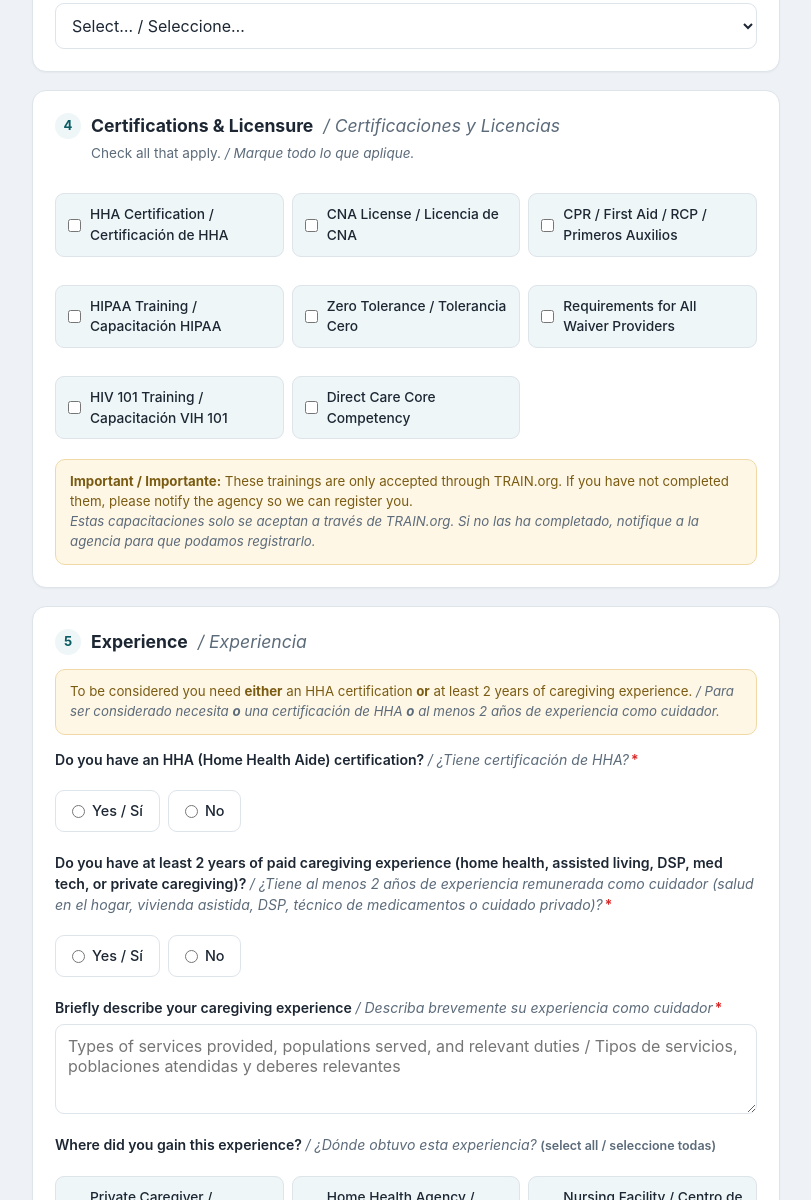
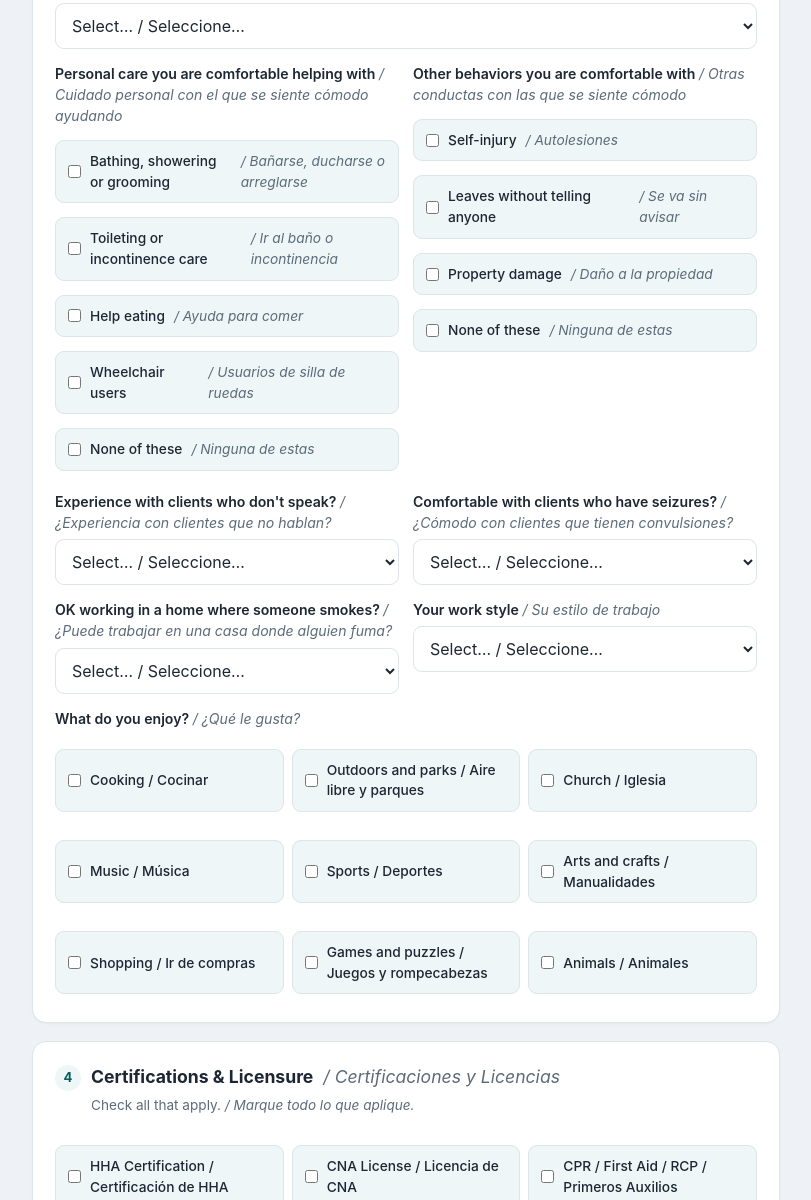
Before and after one commit to aolhc/Provider-Application, a plain HTML site: page index.html in a window 1280 px wide. Shown: the part 4084-5284 px from the top of the page, without its empty margins (234-1045 px from the left). Drawn offline with Linux system fonts and the light colour scheme.

Commit message:
Application: optional matching questions (personal care, behaviors, communication, seizures, smoking, work style, interests)
Co-Authored-By: Claude Opus 5.5 <noreply@anthropic.com>

```diff
--- a/index.html
+++ b/index.html
@@ -323,6 +323,82 @@
         </select>
       </div>
     </div>
+
+    <!-- Matching questions added Nov 18, 2026. Optional: a skipped answer is
+         stored as "not asked", never as a no. "None of these" is a real answer. -->
+    <div class="row">
+      <div>
+        <label>Personal care you are comfortable helping with <span class="es">/ Cuidado personal con el que se siente cómodo ayudando</span></label>
+        <label class="chk"><input type="checkbox" name="pref_personal_care" value="bathing">Bathing, showering or grooming <span class="es">/ Bañarse, ducharse o arreglarse</span></label>
+        <label class="chk"><input type="checkbox" name="pref_personal_care" value="toileting">Toileting or incontinence care <span class="es">/ Ir al baño o incontinencia</span></label>
+        <label class="chk"><input type="checkbox" name="pref_personal_care" value="eating">Help eating <span class="es">/ Ayuda para comer</span></label>
+        <label class="chk"><input type="checkbox" name="pref_personal_care" value="wheelchair">Wheelchair users <span class="es">/ Usuarios de silla de ruedas</span></label>
+        <label class="chk"><input type="checkbox" name="pref_personal_care" value="none" data-none>None of these <span class="es">/ Ninguna de estas</span></label>
+      </div>
+      <div>
+        <label>Other behaviors you are comfortable with <span class="es">/ Otras conductas con las que se siente cómodo</span></label>
+        <label class="chk"><input type="checkbox" name="pref_other_behaviors" value="self_injury">Self-injury <span class="es">/ Autolesiones</span></label>
+        <label class="chk"><input type="checkbox" name="pref_other_behaviors" value="elopement">Leaves without telling anyone <span class="es">/ Se va sin avisar</span></label>
+        <label class="chk"><input type="checkbox" name="pref_other_behaviors" value="property_damage">Property damage <span class="es">/ Daño a la propiedad</span></label>
+        <label class="chk"><input type="checkbox" name="pref_other_behaviors" value="none" data-none>None of these <span class="es">/ Ninguna de estas</span></label>
+      </div>
+    </div>
+
+    <div class="row">
+      <div>
+        <label>Experience with clients who don't speak? <span class="es">/ ¿Experiencia con clientes que no hablan?</span></label>
+        <select name="pref_nonverbal">
+          <option value="">Select… / Seleccione…</option>
+          <option value="yes">Yes / Sí</option>
+          <option value="no">No</option>
+        </select>
+      </div>
+      <div>
+        <label>Comfortable with clients who have seizures? <span class="es">/ ¿Cómodo con clientes que tienen convulsiones?</span></label>
+        <select name="pref_seizures">
+          <option value="">Select… / Seleccione…</option>
+          <option value="yes">Yes / Sí</option>
+          <option value="no">No</option>
+        </select>
+      </div>
+    </div>
+
+    <div class="row">
+      <div>
+        <label>OK working in a home where someone smokes? <span class="es">/ ¿Puede trabajar en una casa donde alguien fuma?</span></label>
+        <select name="pref_smoke">
+          <option value="">Select… / Seleccione…</option>
+          <option value="yes">Yes / Sí</option>
+          <option value="no">No</option>
+        </select>
+      </div>
+      <div>
+        <label>Your work style <span class="es">/ Su estilo de trabajo</span></label>
+        <select name="pref_work_style">
+          <option value="">Select… / Seleccione…</option>
+          <option value="calm">Calm and patient / Tranquilo y paciente</option>
+          <option value="upbeat">Upbeat and active / Alegre y activo</option>
+          <option value="both">Both / Ambos</option>
+        </select>
+      </div>
+    </div>
+
+    <div class="row">
+      <div>
+        <label>What do you enjoy? <span class="es">/ ¿Qué le gusta?</span></label>
+        <div class="check-grid">
+          <label class="chk"><input type="checkbox" name="interests" value="cooking">Cooking / Cocinar</label>
+          <label class="chk"><input type="checkbox" name="interests" value="outdoors">Outdoors and parks / Aire libre y parques</label>
+          <label class="chk"><input type="checkbox" name="interests" value="church">Church / Iglesia</label>
+          <label class="chk"><input type="checkbox" name="interests" value="music">Music / Música</label>
+          <label class="chk"><input type="checkbox" name="interests" value="sports">Sports / Deportes</label>
+          <label class="chk"><input type="checkbox" name="interests" value="arts_crafts">Arts and crafts / Manualidades</label>
+          <label class="chk"><input type="checkbox" name="interests" value="shopping">Shopping / Ir de compras</label>
+          <label class="chk"><input type="checkbox" name="interests" value="games">Games and puzzles / Juegos y rompecabezas</label>
+          <label class="chk"><input type="checkbox" name="interests" value="animals">Animals / Animales</label>
+        </div>
+      </div>
+    </div>
   </section>
 
   <!-- 4. Certifications & Licensure -->
@@ -588,6 +664,15 @@
   var FORM_LOADED_AT = Date.now();
   var APIKEY   = 'sb_publishable_twRlIihcjO9zTwNtAOjPgQ_W_p9psuz';
 
+  // "None of these" and the other boxes in the same group exclude each other.
+  document.addEventListener('change', function(e){
+    var b = e.target;
+    if (!b || b.type !== 'checkbox' || !b.checked) return;
+    var group = document.querySelectorAll('input[name="'+b.name+'"]');
+    if (!document.querySelector('input[name="'+b.name+'"][data-none]')) return;
+    group.forEach(function(o){ if (o !== b && (b.hasAttribute('data-none') || o.hasAttribute('data-none'))) o.checked = false; });
+  });
+
   function getChecked(name){
     return Array.from(document.querySelectorAll('input[name="'+name+'"]:checked')).map(function(b){return b.value;});
   }
@@ -665,6 +750,12 @@
       pref_lifting: val('pref_lifting'), pref_hoyer: val('pref_hoyer'),
       lifting_restriction: val('lifting_restriction'),
       pref_pets: val('pref_pets'),
+      // Matching questions added Nov 18, 2026 (all optional).
+      pref_personal_care: getChecked('pref_personal_care'),
+      pref_other_behaviors: getChecked('pref_other_behaviors'),
+      pref_nonverbal: val('pref_nonverbal'), pref_seizures: val('pref_seizures'),
+      pref_smoke: val('pref_smoke'), pref_work_style: val('pref_work_style'),
+      interests: getChecked('interests'),
       // The three questions added Nov 2026: drive time, how they get there,
       // services, and whether texts are OK (no = email only).
       max_drive_minutes: val('max_drive_minutes'), getting_there: val('getting_there'),
```
